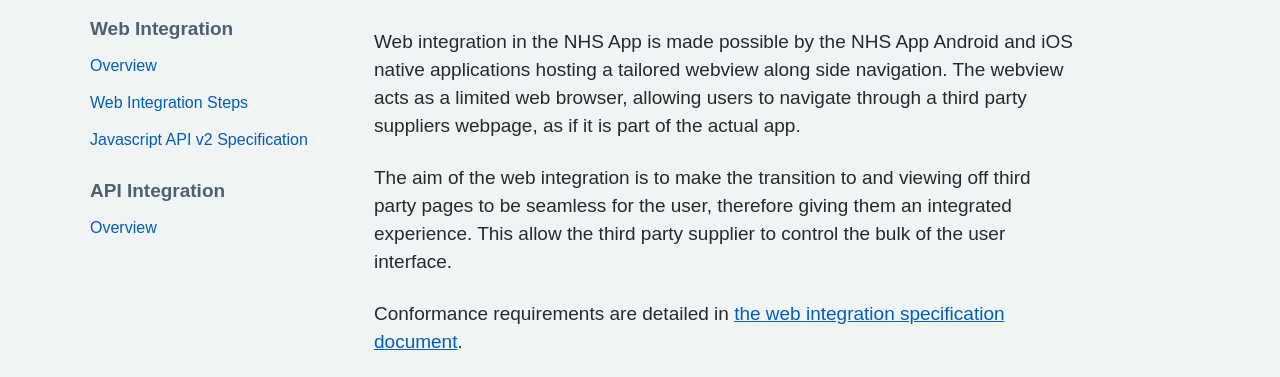
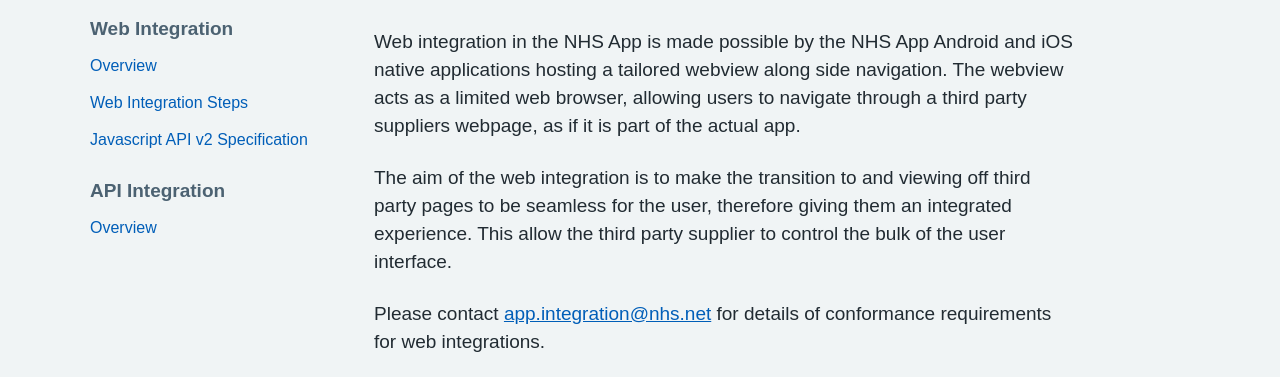
Before and after one commit to nhsconnect/nhsapp-developer-documentation, an Eleventy site: page src/web-integration-overview.md in a window 1280 px wide. Shown: the part 204-581 px from the top of the page. Built offline with nearby package versions, Linux system fonts and the light colour scheme; Eleventy itself is replaced by a stand-in of ours; files that its build step writes are made by us from their sources; a web font is replaced by a local one.

Commit message:
NHSO-0000: fix conformance requirements link (#47)

```diff
--- a/src/web-integration-overview.md
+++ b/src/web-integration-overview.md
@@ -7,7 +7,7 @@
 
 The aim of the web integration is to make the transition to and viewing off third party pages to be seamless for the user, therefore giving them an integrated experience. This allow the third party supplier to control the bulk of the user interface.
 
-Conformance requirements are detailed in [the web integration specification document](https://digital.nhs.uk/binaries/content/assets/website-assets/services/nhs-app/suppliers/nhs-app-web-integration-specification-v1.1.pdf).
+Please contact [app.integration@nhs.net](mailto:app.integration@nhs.net) for details of conformance requirements for web integrations.
 
 ## Web View Handling Overview
 
```
